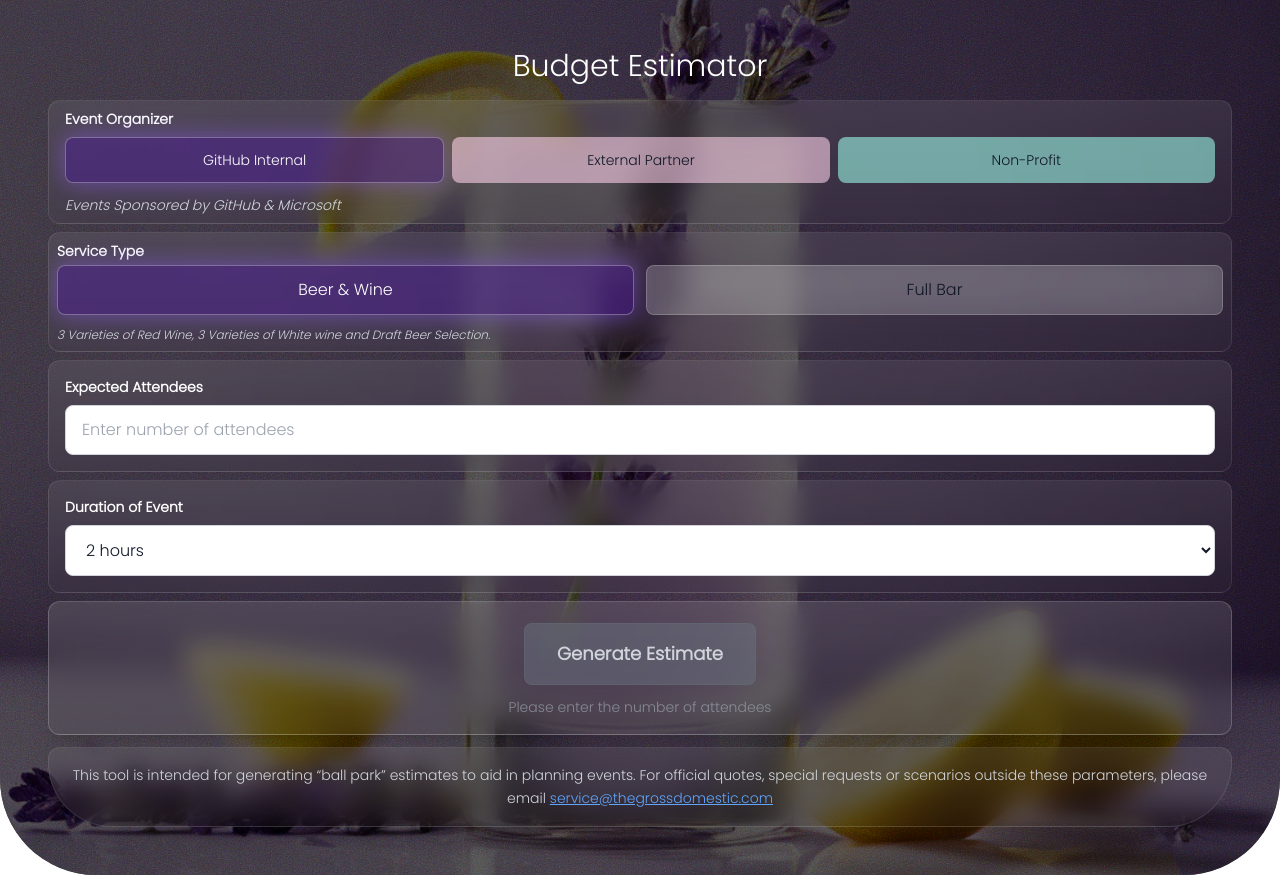
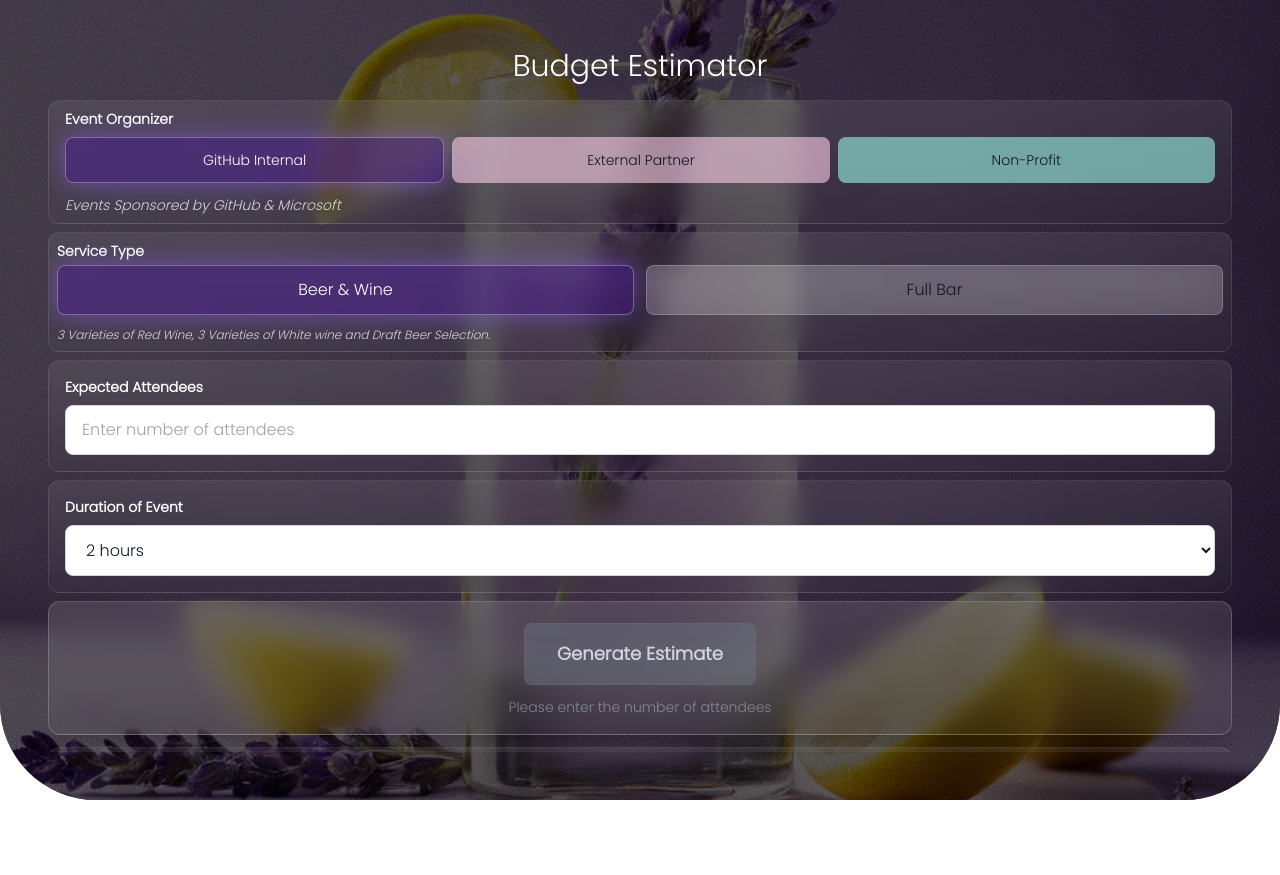
Before and after one commit to CinnamonGrossCrunch/bar-cost-estimator, a Next.js app: page / in a window 1280 px wide. After the commit the page ends 800 px from the top, so only its background shows below. Built offline with nearby package versions, Linux system fonts and the light colour scheme.

Commit message:
Remove vertical scrollbar from app
- Added overflow: hidden to html and body elements
- Set widget to h-screen to fit exactly within viewport
- Made inner content scrollable if needed with overflow-y-auto
- Ensures clean full-screen appearance without scrollbars

```diff
--- a/src/app/globals.css
+++ b/src/app/globals.css
@@ -14,10 +14,12 @@
   }
 }
 
-body {
+html, body {
   color: var(--foreground);
   background: transparent;
   font-weight: 300;
+  overflow: hidden;
+  height: 100vh;
 }
 
 @layer utilities {
--- a/src/components/CostCalculatorWidget.tsx
+++ b/src/components/CostCalculatorWidget.tsx
@@ -201,7 +201,7 @@ export default function CostCalculatorWidget() {
   const currentOrgConfig = ORG_CONFIG[orgType];
 
   return (
-    <div className={`bg-black rounded-b-12xl p-12 relative overflow-hidden w-full min-h-auto`}>
+    <div className={`bg-black rounded-b-12xl p-12 relative overflow-hidden w-full h-screen`}>
       <div
         className="absolute inset-0 rounded-b-12xl transition-all duration-700"
         style={{
@@ -220,7 +220,7 @@ export default function CostCalculatorWidget() {
           filter: 'blur(0.5px)'
         }}
       ></div>
-      <div className="relative z-10">
+      <div className="relative z-10 h-full overflow-y-auto">
       <h2 className="text-3xl font-light text-white mb-4 text-center">
        Budget Estimator
       </h2>
```
